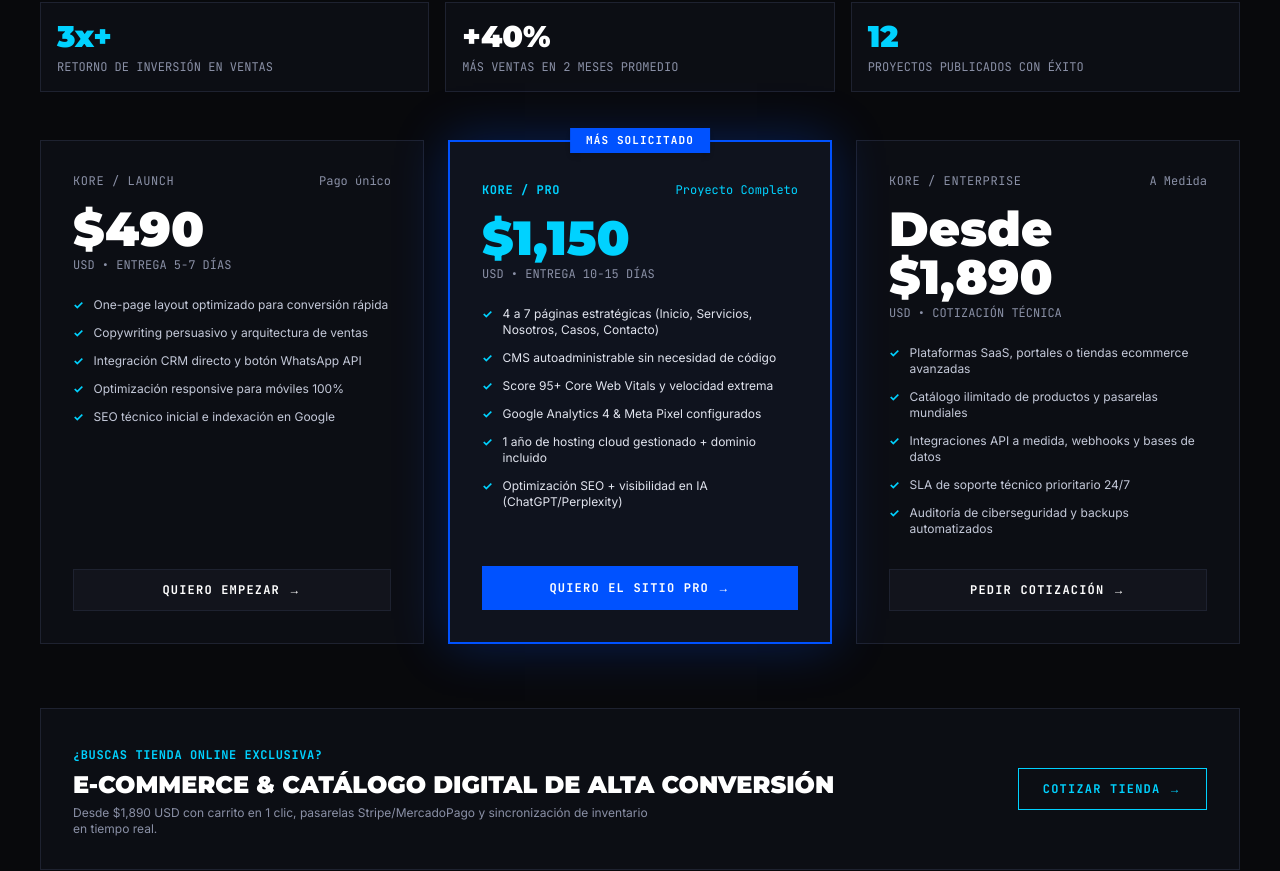
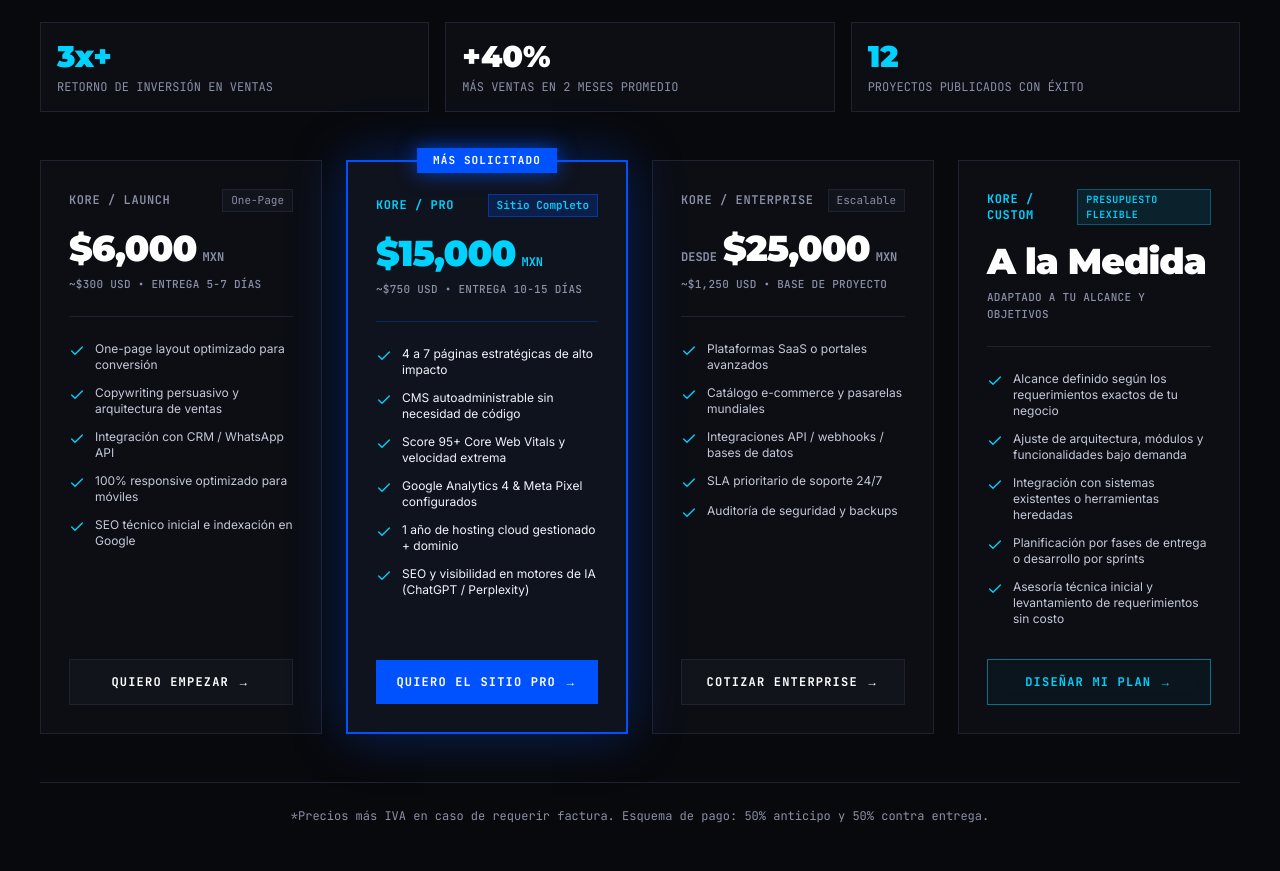
Before and after one commit to EduardoAcostaC/Kore-Web-Studio-, a Next.js app: page / in a window 1280 px wide. Shown: the part 4623-5494 px from the top of the page. Built offline with nearby package versions, Linux system fonts and the light colour scheme.

Commit message:
feat: add FAQ, Pricing, and Contact section components for the application

```diff
--- a/components/ContactSection.tsx
+++ b/components/ContactSection.tsx
@@ -1,6 +1,6 @@
 "use client";
 
-import { useState } from "react";
+import { useState, useEffect } from "react";
 import {
   MessageCircle,
   ArrowRight,
@@ -17,9 +17,26 @@ export default function ContactSection() {
     name: "",
     email: "",
     contact: "",
-    service: "Sitio Web Pro ($1,150 USD)",
+    service: "KORE / PRO ($15,000 MXN / ~$750 USD)",
     goal: "",
   });
+
+  useEffect(() => {
+    const handlePlanSelect = (e: Event) => {
+      const customEvent = e as CustomEvent<{ plan?: string }>;
+      if (customEvent.detail?.plan) {
+        setFormData((prev) => ({
+          ...prev,
+          service: customEvent.detail.plan as string,
+        }));
+      }
+    };
+
+    window.addEventListener("kore:select-plan", handlePlanSelect);
+    return () => {
+      window.removeEventListener("kore:select-plan", handlePlanSelect);
+    };
+  }, []);
   const [isSubmitted, setIsSubmitted] = useState(false);
   const [isLoading, setIsLoading] = useState(false);
   const [errorMessage, setErrorMessage] = useState<string | null>(null);
@@ -156,7 +173,7 @@ export default function ContactSection() {
                         name: "",
                         email: "",
                         contact: "",
-                        service: "Sitio Web Pro ($1,150 USD)",
+                        service: "KORE / PRO ($15,000 MXN / ~$750 USD)",
                         goal: "",
                       });
                     }}
@@ -256,17 +273,17 @@ export default function ContactSection() {
                       }
                       className="w-full bg-[#08090C] border border-[#232838] px-4 py-3 text-sm text-white focus:outline-none focus:border-[#00D2FF] transition-colors"
                     >
-                      <option value="Sitio Web Pro ($1,150 USD)">
-                        Sitio Web Pro ($1,150 USD)
+                      <option value="KORE / PRO ($15,000 MXN / ~$750 USD)">
+                        KORE / PRO ($15,000 MXN / ~$750 USD)
                       </option>
-                      <option value="Landing Page ($490 USD)">
-                        Landing Page ($490 USD)
+                      <option value="KORE / LAUNCH ($6,000 MXN / ~$300 USD)">
+                        KORE / LAUNCH ($6,000 MXN / ~$300 USD)
                       </option>
-                      <option value="Tienda Ecommerce ($1,890 USD)">
-                        Tienda Ecommerce ($1,890 USD)
+                      <option value="KORE / ENTERPRISE (Desde $25,000 MXN / ~$1,250 USD)">
+                        KORE / ENTERPRISE (Desde $25,000 MXN)
                       </option>
-                      <option value="Desarrollo a la Medida / Enterprise">
-                        Desarrollo a la Medida / Enterprise
+                      <option value="KORE / CUSTOM (A la Medida - Presupuesto Flexible)">
+                        KORE / CUSTOM (A la Medida - Flexible)
                       </option>
                       <option value="Auditoría Gratuita de mi Sitio Actual">
                         Auditoría Gratuita de mi Sitio Actual
--- a/components/FAQSection.tsx
+++ b/components/FAQSection.tsx
@@ -12,7 +12,7 @@ const faqs: FAQItem[] = [
   {
     question: "¿Cuánto cuesta una página web profesional con Kore?",
     answer:
-      "Tenemos esquemas directos: Landing Page desde $490 USD con entrega en 5-7 días; Sitio Web Pro por $1,150 USD con múltiples secciones, CMS y hosting anual; y proyectos a la medida o E-Commerce desde $1,890 USD. Sin mensualidades ocultas ni costes sorpresa.",
+      "Nuestros esquemas son directos y transparentes: KORE / LAUNCH por $6,000 MXN (~$300 USD) para landing pages de alta conversión; KORE / PRO por $15,000 MXN (~$750 USD) para sitios completos con CMS y hosting anual; KORE / ENTERPRISE desde $25,000 MXN (~$1,250 USD) para plataformas avanzadas y e-commerce; y KORE / CUSTOM adaptado 100% a la medida de tus objetivos. Esquema de pago: 50% anticipo y 50% contra entrega, sin costos ocultos.",
   },
   {
     question: "¿En cuánto tiempo entregan el sitio listo para producción?",
--- a/components/PricingSection.tsx
+++ b/components/PricingSection.tsx
@@ -1,4 +1,16 @@
+"use client";
+
+import { Check } from "lucide-react";
+
 export default function PricingSection() {
+  const handleSelectPlan = (planName: string) => {
+    if (typeof window !== "undefined") {
+      window.dispatchEvent(
+        new CustomEvent("kore:select-plan", { detail: { plan: planName } })
+      );
+    }
+  };
+
   return (
     <section
       className="relative py-24 lg:py-32 border-b border-[#1E2230] overflow-hidden bg-[#08090C]"
@@ -19,8 +31,8 @@ export default function PricingSection() {
             <span className="text-stroke-white">SIN LETRA</span><br />
             <span className="text-[#00D2FF]">CHICA.</span>
           </h2>
-          <p className="text-sm text-[#8A90A6] mt-4 font-mono">
-            Precios de este trimestre. Tomamos 5 proyectos nuevos al mes para garantizar estándar enterprise.
+          <p className="text-sm text-[#8A90A6] mt-4 font-mono max-w-2xl">
+            Montos claros en moneda nacional con equivalencia en USD. Sin costes ocultos ni mensualidades imprevistas.
           </p>
         </div>
 
@@ -52,181 +64,259 @@ export default function PricingSection() {
           </div>
         </div>
 
-        {/* Pricing Plans Columns */}
-        <div className="grid grid-cols-1 md:grid-cols-3 gap-6 items-stretch">
-          {/* Tier 1: Landing Page */}
-          <div className="p-8 bg-[#0C0E14] border border-[#1E2230] flex flex-col justify-between">
+        {/* 4 Pricing Plans Columns */}
+        <div className="grid grid-cols-1 md:grid-cols-2 xl:grid-cols-4 gap-6 items-stretch">
+          {/* Card 1: KORE / LAUNCH */}
+          <div className="p-6 lg:p-7 bg-[#0C0E14] border border-[#1E2230] hover:border-[#0052FF]/60 hover:shadow-[0_0_30px_rgba(0,82,255,0.15)] transition-all duration-300 flex flex-col justify-between">
             <div>
               <div className="flex items-center justify-between mb-4">
-                <span className="font-mono text-xs text-[#8A90A6] uppercase tracking-wider">
+                <span className="font-mono text-xs text-[#8A90A6] uppercase tracking-wider font-semibold">
                   KORE / LAUNCH
                 </span>
-                <span className="font-mono text-xs text-[#8A90A6]">Pago único</span>
-              </div>
-              <div className="mb-6">
-                <span className="font-display font-black text-5xl text-white">
-                  $490
-                </span>
-                <span className="font-mono text-xs text-[#8A90A6] block uppercase mt-1">
-                  USD • Entrega 5-7 días
+                <span className="font-mono text-[11px] text-[#8A90A6] px-2 py-0.5 bg-[#12141C] border border-[#1E2230]">
+                  One-Page
                 </span>
               </div>
+
+              <div className="mb-6 pb-6 border-b border-[#1E2230]">
+                <div className="flex items-baseline gap-1.5">
+                  <span className="font-display font-black text-3xl sm:text-4xl text-white tracking-tight">
+                    $6,000
+                  </span>
+                  <span className="font-mono text-xs font-bold text-[#8A90A6]">
+                    MXN
+                  </span>
+                </div>
+                <span className="font-mono text-[11px] text-[#8A90A6] block uppercase mt-2 tracking-wide font-medium">
+                  ~$300 USD • ENTREGA 5-7 DÍAS
+                </span>
+              </div>
+
               <ul className="space-y-3 font-sans text-xs text-[#C4C9D9] mb-8">
                 <li className="flex items-start gap-2.5">
-                  <span className="text-[#00D2FF] font-bold">✓</span>
-                  <span>One-page layout optimizado para conversión rápida</span>
+                  <Check className="w-4 h-4 text-[#00D2FF] shrink-0 mt-0.5" />
+                  <span>One-page layout optimizado para conversión</span>
                 </li>
                 <li className="flex items-start gap-2.5">
-                  <span className="text-[#00D2FF] font-bold">✓</span>
+                  <Check className="w-4 h-4 text-[#00D2FF] shrink-0 mt-0.5" />
                   <span>Copywriting persuasivo y arquitectura de ventas</span>
                 </li>
                 <li className="flex items-start gap-2.5">
-                  <span className="text-[#00D2FF] font-bold">✓</span>
-                  <span>Integración CRM directo y botón WhatsApp API</span>
+                  <Check className="w-4 h-4 text-[#00D2FF] shrink-0 mt-0.5" />
+                  <span>Integración con CRM / WhatsApp API</span>
                 </li>
                 <li className="flex items-start gap-2.5">
-                  <span className="text-[#00D2FF] font-bold">✓</span>
-                  <span>Optimización responsive para móviles 100%</span>
+                  <Check className="w-4 h-4 text-[#00D2FF] shrink-0 mt-0.5" />
+                  <span>100% responsive optimizado para móviles</span>
                 </li>
                 <li className="flex items-start gap-2.5">
-                  <span className="text-[#00D2FF] font-bold">✓</span>
+                  <Check className="w-4 h-4 text-[#00D2FF] shrink-0 mt-0.5" />
                   <span>SEO técnico inicial e indexación en Google</span>
                 </li>
               </ul>
             </div>
+
             <a
-              className="w-full py-3 border border-[#1E2230] bg-[#12141C] text-center font-mono text-xs font-bold uppercase tracking-widest text-white hover:border-[#0052FF] hover:text-[#00D2FF] transition-all"
               href="#contacto"
+              onClick={() => handleSelectPlan("KORE / LAUNCH ($6,000 MXN / ~$300 USD)")}
+              className="w-full py-3.5 border border-[#1E2230] bg-[#12141C] text-center font-mono text-xs font-bold uppercase tracking-widest text-white hover:border-[#0052FF] hover:text-[#00D2FF] hover:bg-[#161A26] transition-all block"
             >
               QUIERO EMPEZAR →
             </a>
           </div>
 
-          {/* Tier 2: Sitio Web Pro (Featured / Blue Highlight) */}
-          <div className="p-8 bg-[#0F131E] border-2 border-[#0052FF] shadow-[0_0_50px_rgba(0,82,255,0.3)] flex flex-col justify-between relative">
-            <div className="absolute -top-3.5 left-1/2 -translate-x-1/2 px-4 py-1 bg-[#0052FF] text-white font-mono text-[11px] font-bold uppercase tracking-widest shadow-md">
+          {/* Card 2: KORE / PRO (Featured / Blue Electric Highlight) */}
+          <div className="p-6 lg:p-7 bg-[#0F131E] border-2 border-[#0052FF] shadow-[0_0_50px_rgba(0,82,255,0.35)] flex flex-col justify-between relative mt-3 md:mt-0">
+            {/* Top Badge */}
+            <div className="absolute -top-3.5 left-1/2 -translate-x-1/2 px-4 py-1 bg-[#0052FF] text-white font-mono text-[10px] sm:text-[11px] font-bold uppercase tracking-widest shadow-[0_0_20px_rgba(0,82,255,0.7)] whitespace-nowrap">
               MÁS SOLICITADO
             </div>
+
             <div>
-              <div className="flex items-center justify-between mb-4 mt-2">
-                <span className="font-mono text-xs text-[#00D2FF] font-bold uppercase tracking-wider">
+              <div className="flex items-center justify-between mb-4 mt-1">
+                <span className="font-mono text-xs text-[#00D2FF] uppercase tracking-wider font-bold">
                   KORE / PRO
                 </span>
-                <span className="font-mono text-xs text-[#00D2FF]">
-                  Proyecto Completo
+                <span className="font-mono text-[11px] text-[#00D2FF] px-2 py-0.5 bg-[#0052FF]/20 border border-[#0052FF]/50 font-semibold">
+                  Sitio Completo
                 </span>
               </div>
-              <div className="mb-6">
-                <span className="font-display font-black text-5xl text-[#00D2FF]">
-                  $1,150
-                </span>
-                <span className="font-mono text-xs text-[#8A90A6] block uppercase mt-1">
-                  USD • Entrega 10-15 días
+
+              <div className="mb-6 pb-6 border-b border-[#0052FF]/30">
+                <div className="flex items-baseline gap-1.5">
+                  <span className="font-display font-black text-3xl sm:text-4xl text-[#00D2FF] tracking-tight">
+                    $15,000
+                  </span>
+                  <span className="font-mono text-xs font-bold text-[#00D2FF]">
+                    MXN
+                  </span>
+                </div>
+                <span className="font-mono text-[11px] text-[#8A90A6] block uppercase mt-2 tracking-wide font-medium">
+                  ~$750 USD • ENTREGA 10-15 DÍAS
                 </span>
               </div>
-              <ul className="space-y-3 font-sans text-xs text-[#E1E4EE] mb-8">
+
+              <ul className="space-y-3 font-sans text-xs text-[#F1F3F9] mb-8">
                 <li className="flex items-start gap-2.5">
-                  <span className="text-[#00D2FF] font-bold">✓</span>
-                  <span>4 a 7 páginas estratégicas (Inicio, Servicios, Nosotros, Casos, Contacto)</span>
+                  <Check className="w-4 h-4 text-[#00D2FF] shrink-0 mt-0.5" />
+                  <span>4 a 7 páginas estratégicas de alto impacto</span>
                 </li>
                 <li className="flex items-start gap-2.5">
-                  <span className="text-[#00D2FF] font-bold">✓</span>
+                  <Check className="w-4 h-4 text-[#00D2FF] shrink-0 mt-0.5" />
                   <span>CMS autoadministrable sin necesidad de código</span>
                 </li>
                 <li className="flex items-start gap-2.5">
-                  <span className="text-[#00D2FF] font-bold">✓</span>
+                  <Check className="w-4 h-4 text-[#00D2FF] shrink-0 mt-0.5" />
                   <span>Score 95+ Core Web Vitals y velocidad extrema</span>
                 </li>
                 <li className="flex items-start gap-2.5">
-                  <span className="text-[#00D2FF] font-bold">✓</span>
+                  <Check className="w-4 h-4 text-[#00D2FF] shrink-0 mt-0.5" />
                   <span>Google Analytics 4 &amp; Meta Pixel configurados</span>
                 </li>
                 <li className="flex items-start gap-2.5">
-                  <span className="text-[#00D2FF] font-bold">✓</span>
-                  <span>1 año de hosting cloud gestionado + dominio incluido</span>
+                  <Check className="w-4 h-4 text-[#00D2FF] shrink-0 mt-0.5" />
+                  <span>1 año de hosting cloud gestionado + dominio</span>
                 </li>
                 <li className="flex items-start gap-2.5">
-                  <span className="text-[#00D2FF] font-bold">✓</span>
-                  <span>Optimización SEO + visibilidad en IA (ChatGPT/Perplexity)</span>
+                  <Check className="w-4 h-4 text-[#00D2FF] shrink-0 mt-0.5" />
+                  <span>SEO y visibilidad en motores de IA (ChatGPT / Perplexity)</span>
                 </li>
               </ul>
             </div>
+
             <a
-              className="w-full py-3.5 bg-[#0052FF] text-center font-mono text-xs font-bold uppercase tracking-widest text-white hover:bg-[#0066FF] hover:shadow-[0_0_30px_rgba(0,82,255,0.7)] transition-all"
               href="#contacto"
+              onClick={() => handleSelectPlan("KORE / PRO ($15,000 MXN / ~$750 USD)")}
+              className="w-full py-3.5 bg-[#0052FF] text-center font-mono text-xs font-bold uppercase tracking-widest text-white hover:bg-[#0066FF] hover:shadow-[0_0_35px_rgba(0,82,255,0.7)] transition-all block"
             >
               QUIERO EL SITIO PRO →
             </a>
           </div>
 
-          {/* Tier 3: Enterprise */}
-          <div className="p-8 bg-[#0C0E14] border border-[#1E2230] flex flex-col justify-between">
+          {/* Card 3: KORE / ENTERPRISE */}
+          <div className="p-6 lg:p-7 bg-[#0C0E14] border border-[#1E2230] hover:border-[#0052FF]/60 hover:shadow-[0_0_30px_rgba(0,82,255,0.15)] transition-all duration-300 flex flex-col justify-between">
             <div>
               <div className="flex items-center justify-between mb-4">
-                <span className="font-mono text-xs text-[#8A90A6] uppercase tracking-wider">
+                <span className="font-mono text-xs text-[#8A90A6] uppercase tracking-wider font-semibold">
                   KORE / ENTERPRISE
                 </span>
-                <span className="font-mono text-xs text-[#8A90A6]">A Medida</span>
-              </div>
-              <div className="mb-6">
-                <span className="font-display font-black text-5xl text-white">
-                  Desde $1,890
-                </span>
-                <span className="font-mono text-xs text-[#8A90A6] block uppercase mt-1">
-                  USD • Cotización Técnica
+                <span className="font-mono text-[11px] text-[#8A90A6] px-2 py-0.5 bg-[#12141C] border border-[#1E2230]">
+                  Escalable
                 </span>
               </div>
+
+              <div className="mb-6 pb-6 border-b border-[#1E2230]">
+                <div className="flex items-baseline gap-1.5 flex-wrap">
+                  <span className="font-mono text-xs font-bold text-[#8A90A6] uppercase">
+                    Desde
+                  </span>
+                  <span className="font-display font-black text-3xl sm:text-4xl text-white tracking-tight">
+                    $25,000
+                  </span>
+                  <span className="font-mono text-xs font-bold text-[#8A90A6]">
+                    MXN
+                  </span>
+                </div>
+                <span className="font-mono text-[11px] text-[#8A90A6] block uppercase mt-2 tracking-wide font-medium">
+                  ~$1,250 USD • BASE DE PROYECTO
+                </span>
+              </div>
+
               <ul className="space-y-3 font-sans text-xs text-[#C4C9D9] mb-8">
                 <li className="flex items-start gap-2.5">
-                  <span className="text-[#00D2FF] font-bold">✓</span>
-                  <span>Plataformas SaaS, portales o tiendas ecommerce avanzadas</span>
+                  <Check className="w-4 h-4 text-[#00D2FF] shrink-0 mt-0.5" />
+                  <span>Plataformas SaaS o portales avanzados</span>
                 </li>
                 <li className="flex items-start gap-2.5">
-                  <span className="text-[#00D2FF] font-bold">✓</span>
-                  <span>Catálogo ilimitado de productos y pasarelas mundiales</span>
+                  <Check className="w-4 h-4 text-[#00D2FF] shrink-0 mt-0.5" />
+                  <span>Catálogo e-commerce y pasarelas mundiales</span>
                 </li>
                 <li className="flex items-start gap-2.5">
-                  <span className="text-[#00D2FF] font-bold">✓</span>
-                  <span>Integraciones API a medida, webhooks y bases de datos</span>
+                  <Check className="w-4 h-4 text-[#00D2FF] shrink-0 mt-0.5" />
+                  <span>Integraciones API / webhooks / bases de datos</span>
                 </li>
                 <li className="flex items-start gap-2.5">
-                  <span className="text-[#00D2FF] font-bold">✓</span>
-                  <span>SLA de soporte técnico prioritario 24/7</span>
+                  <Check className="w-4 h-4 text-[#00D2FF] shrink-0 mt-0.5" />
+                  <span>SLA prioritario de soporte 24/7</span>
                 </li>
                 <li className="flex items-start gap-2.5">
-                  <span className="text-[#00D2FF] font-bold">✓</span>
-                  <span>Auditoría de ciberseguridad y backups automatizados</span>
+                  <Check className="w-4 h-4 text-[#00D2FF] shrink-0 mt-0.5" />
+                  <span>Auditoría de seguridad y backups</span>
                 </li>
               </ul>
             </div>
+
             <a
-              className="w-full py-3 border border-[#1E2230] bg-[#12141C] text-center font-mono text-xs font-bold uppercase tracking-widest text-white hover:border-[#0052FF] hover:text-[#00D2FF] transition-all"
               href="#contacto"
+              onClick={() => handleSelectPlan("KORE / ENTERPRISE (Desde $25,000 MXN / ~$1,250 USD)")}
+              className="w-full py-3.5 border border-[#1E2230] bg-[#12141C] text-center font-mono text-xs font-bold uppercase tracking-widest text-white hover:border-[#0052FF] hover:text-[#00D2FF] hover:bg-[#161A26] transition-all block"
             >
-              PEDIR COTIZACIÓN →
+              COTIZAR ENTERPRISE →
+            </a>
+          </div>
+
+          {/* Card 4: KORE / CUSTOM */}
+          <div className="p-6 lg:p-7 bg-[#0C0E14] border border-[#1E2230] hover:border-[#00D2FF]/60 hover:shadow-[0_0_30px_rgba(0,210,255,0.18)] transition-all duration-300 flex flex-col justify-between relative">
+            <div>
+              <div className="flex items-center justify-between mb-4">
+                <span className="font-mono text-xs text-[#00D2FF] uppercase tracking-wider font-bold">
+                  KORE / CUSTOM
+                </span>
+                <span className="font-mono text-[10px] text-[#00D2FF] px-2 py-0.5 bg-[#00D2FF]/10 border border-[#00D2FF]/30 font-semibold uppercase tracking-wider">
+                  Presupuesto Flexible
+                </span>
+              </div>
+
+              <div className="mb-6 pb-6 border-b border-[#1E2230]">
+                <div className="flex items-baseline gap-1.5">
+                  <span className="font-display font-black text-3xl sm:text-4xl text-white tracking-tight">
+                    A la Medida
+                  </span>
+                </div>
+                <span className="font-mono text-[11px] text-[#8A90A6] block uppercase mt-2 tracking-wide font-medium">
+                  ADAPTADO A TU ALCANCE Y OBJETIVOS
+                </span>
+              </div>
+
+              <ul className="space-y-3 font-sans text-xs text-[#C4C9D9] mb-8">
+                <li className="flex items-start gap-2.5">
+                  <Check className="w-4 h-4 text-[#00D2FF] shrink-0 mt-0.5" />
+                  <span>Alcance definido según los requerimientos exactos de tu negocio</span>
+                </li>
+                <li className="flex items-start gap-2.5">
+                  <Check className="w-4 h-4 text-[#00D2FF] shrink-0 mt-0.5" />
+                  <span>Ajuste de arquitectura, módulos y funcionalidades bajo demanda</span>
+                </li>
+                <li className="flex items-start gap-2.5">
+                  <Check className="w-4 h-4 text-[#00D2FF] shrink-0 mt-0.5" />
+                  <span>Integración con sistemas existentes o herramientas heredadas</span>
+                </li>
+                <li className="flex items-start gap-2.5">
+                  <Check className="w-4 h-4 text-[#00D2FF] shrink-0 mt-0.5" />
+                  <span>Planificación por fases de entrega o desarrollo por sprints</span>
+                </li>
+                <li className="flex items-start gap-2.5">
+                  <Check className="w-4 h-4 text-[#00D2FF] shrink-0 mt-0.5" />
+                  <span>Asesoría técnica inicial y levantamiento de requerimientos sin costo</span>
+                </li>
+              </ul>
+            </div>
+
+            <a
+              href="#contacto"
+              onClick={() => handleSelectPlan("KORE / CUSTOM (A la Medida - Presupuesto Flexible)")}
+              className="w-full py-3.5 border border-[#00D2FF]/50 bg-[#00D2FF]/[0.04] backdrop-blur-sm text-center font-mono text-xs font-bold uppercase tracking-widest text-[#00D2FF] hover:bg-[#0052FF] hover:border-[#0052FF] hover:text-white hover:shadow-[0_0_30px_rgba(0,82,255,0.6)] transition-all block"
+            >
+              DISEÑAR MI PLAN →
             </a>
           </div>
         </div>
 
-        {/* E-Commerce Callout Strip */}
-        <div className="mt-16 p-8 border border-[#1E2230] bg-[#0C0E14] flex flex-col md:flex-row items-center justify-between gap-6">
-          <div>
-            <span className="font-mono text-xs text-[#00D2FF] uppercase font-bold tracking-wider">
-              ¿BUSCAS TIENDA ONLINE EXCLUSIVA?
-            </span>
-            <h3 className="font-display font-black text-2xl uppercase text-white mt-1">
-              E-Commerce &amp; Catálogo Digital de Alta Conversión
-            </h3>
-            <p className="text-xs text-[#8A90A6] mt-1 max-w-xl">
-              Desde $1,890 USD con carrito en 1 clic, pasarelas Stripe/MercadoPago y sincronización de inventario en tiempo real.
-            </p>
-          </div>
-          <a
-            className="px-6 py-3 border border-[#00D2FF] text-[#00D2FF] font-mono text-xs font-bold uppercase tracking-widest hover:bg-[#00D2FF] hover:text-black transition-all shrink-0"
-            href="#contacto"
-          >
-            COTIZAR TIENDA →
-          </a>
+        {/* Small Print / Footnote */}
+        <div className="mt-12 pt-6 border-t border-[#1E2230] text-center">
+          <p className="font-mono text-xs text-[#8A90A6] max-w-3xl mx-auto leading-relaxed">
+            *Precios más IVA en caso de requerir factura. Esquema de pago: 50% anticipo y 50% contra entrega.
+          </p>
         </div>
       </div>
     </section>
```
